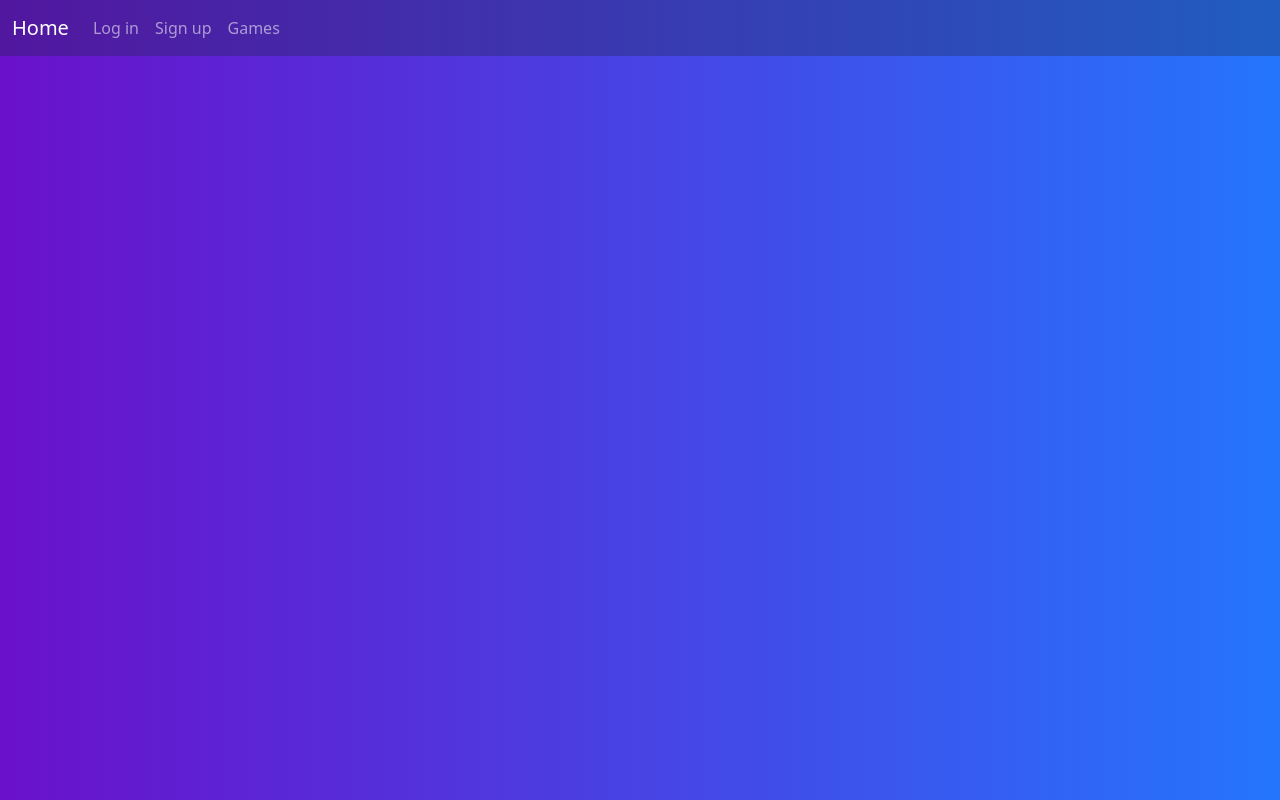
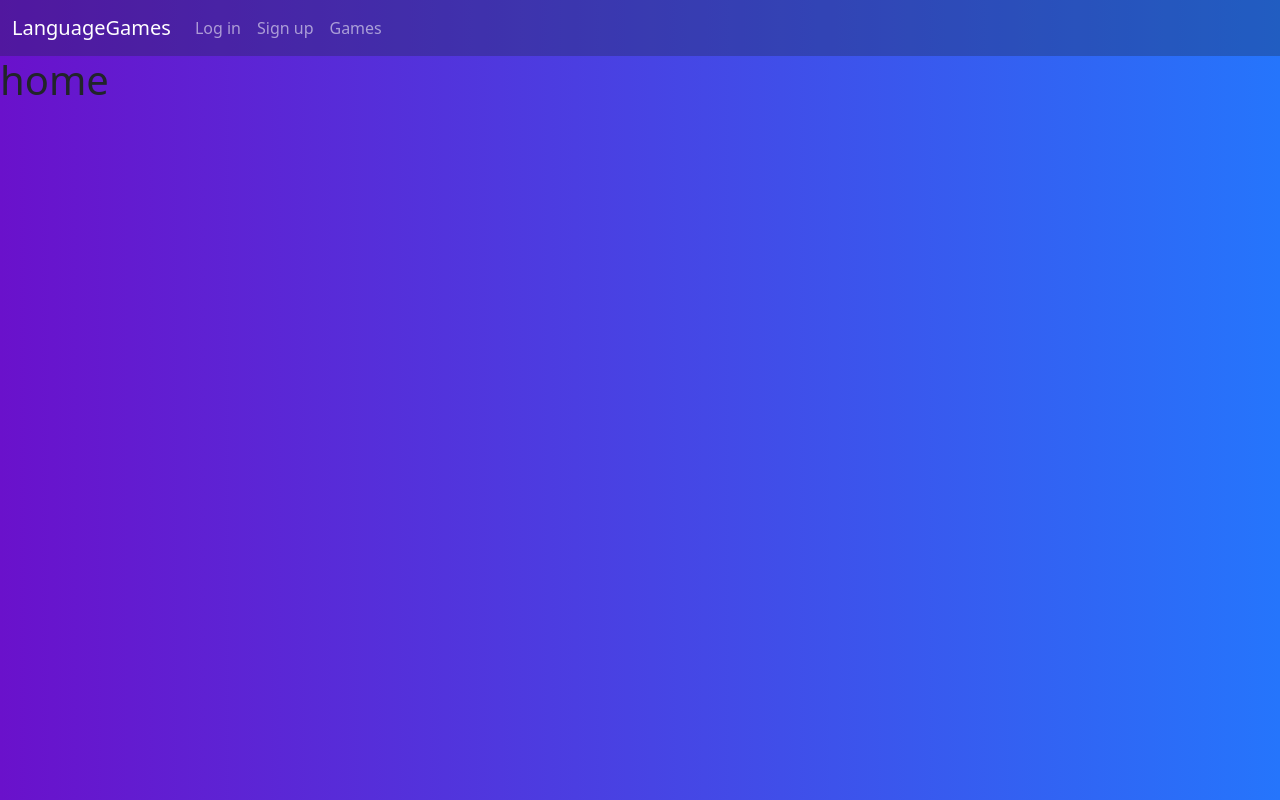
Before and after one commit to wojtek9/QuizTrove, a React (Vite) app: page / in a window 1280 px wide. Built offline with nearby package versions, Linux system fonts and the light colour scheme.

Commit message:
temp routing

```diff
--- a/package.json
+++ b/package.json
@@ -13,7 +13,8 @@
     "bootstrap": "^5.3.1",
     "mdb-react-ui-kit": "^6.2.0",
     "react": "^18.2.0",
-    "react-dom": "^18.2.0"
+    "react-dom": "^18.2.0",
+    "react-router-dom": "^6.15.0"
   },
   "devDependencies": {
     "@types/react": "^18.2.15",
--- a/src/App.tsx
+++ b/src/App.tsx
@@ -1,13 +1,18 @@
+import { BrowserRouter, Route, Routes } from "react-router-dom";
 import "./App.css";
-import ListGroup from "./components/ListGroup";
 import Login from "./components/LoginView";
 import Navigation from "./components/Navbar";
+import Home from "./components/HomeView";
 
 function App() {
   return (
-    <div>
-      <Navigation></Navigation>
-    </div>
+    <BrowserRouter>
+    <Navigation />
+      <Routes>
+        <Route path="/" element={<Home />} />
+        <Route path="/login" element={<Login />} />
+      </Routes>
+    </BrowserRouter>
   );
 }
 
--- /dev/null
+++ b/src/components/HomeView.tsx
@@ -0,0 +1,3 @@
+export default function Home() {
+  return <h1>home</h1>;
+}
--- a/src/components/ListGroup.tsx
+++ /dev/null
@@ -1,6 +0,0 @@
-
-function ListGroup() {
-  return <h1>List Group</h1>;
-}
-
-export default ListGroup;
--- a/src/components/Navbar.tsx
+++ b/src/components/Navbar.tsx
@@ -1,4 +1,5 @@
 import React, { useState } from "react";
+import { Link } from "react-router-dom";
 import {
   MDBNavbar,
   MDBContainer,
@@ -21,7 +22,7 @@ export default function Navigation() {
       style={{ backgroundColor: "rgba(26, 38, 57, 0.3)" }}
     >
       <MDBContainer fluid>
-        <MDBNavbarBrand href="#">Home</MDBNavbarBrand>
+        <MDBNavbarBrand href="/">LanguageGames</MDBNavbarBrand>
         <MDBNavbarToggler
           type="button"
           data-target="#navbarColor02"
@@ -35,7 +36,7 @@ export default function Navigation() {
         <MDBCollapse show={showNavColor} navbar>
           <MDBNavbarNav className="me-auto mb-2 mb-lg-0">
             <MDBNavbarItem>
-              <MDBNavbarLink href="#">Log in</MDBNavbarLink>
+              <MDBNavbarLink href="/Login">Log in</MDBNavbarLink>
             </MDBNavbarItem>
             <MDBNavbarItem>
               <MDBNavbarLink href="#">Sign up</MDBNavbarLink>
```
Also changed, not shown: src/index.tsx (added, +16 -0 lines), 1 other file (tests, documents, lock files or other folders).
